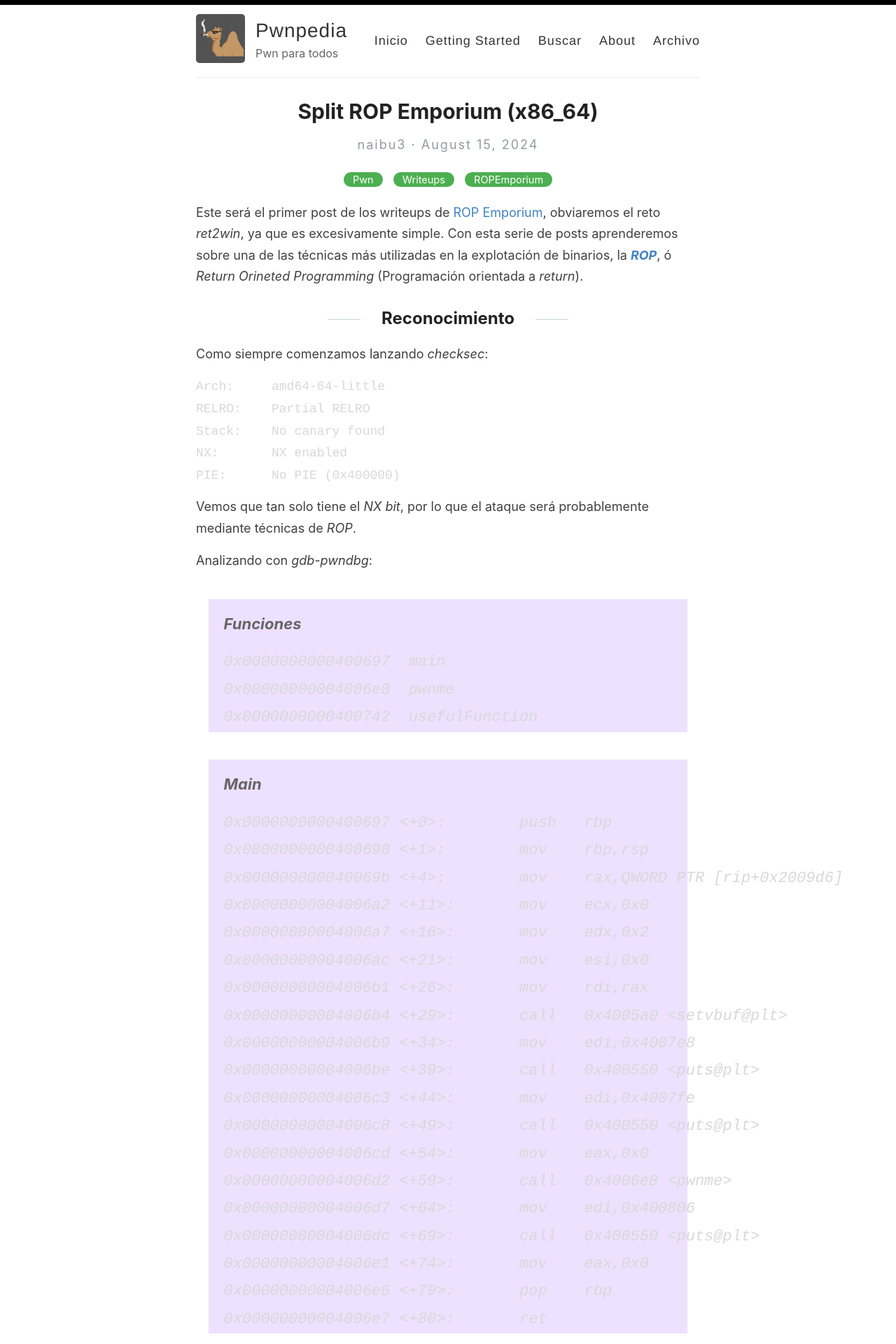
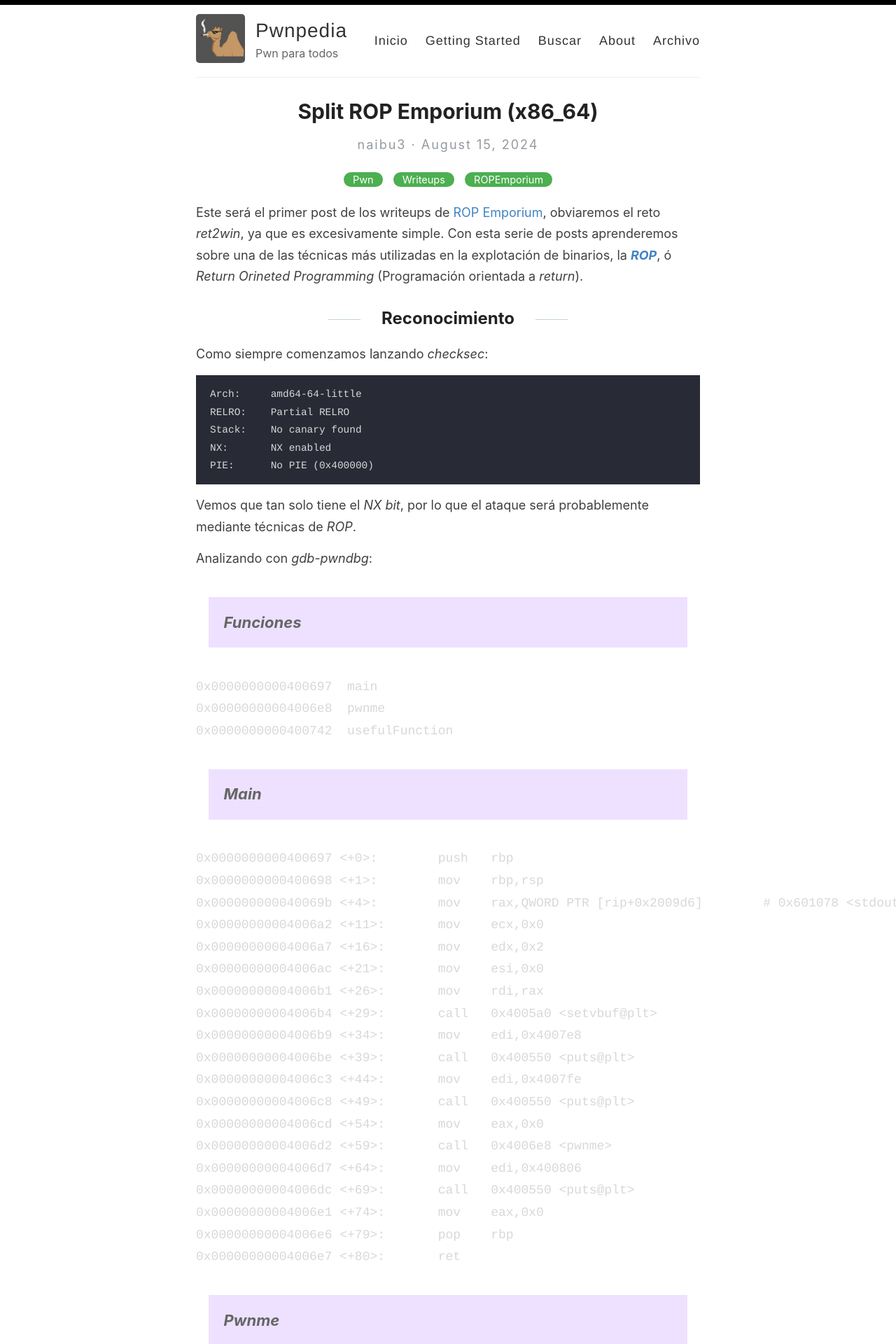
Before and after one commit to naibu3/naibu3.github.io, a Jekyll site: the page built from _posts/2024-08-15-Split-ROP-Emporium.md, in a window 1280 px wide. Shown: the top 1920 px of the page at 70% size. Built offline with Jekyll 4.4.1, drawn with Linux system fonts in a browser that asks for light colours; comment, search, counter and statistics services are not loaded.

Commit message:
test codeboxes

````diff
--- a/_posts/2024-08-15-Split-ROP-Emporium.md
+++ b/_posts/2024-08-15-Split-ROP-Emporium.md
@@ -13,7 +13,7 @@ excesivamente simple. Con esta serie de posts aprenderemos sobre una de las téc
 
 Como siempre comenzamos lanzando *checksec*:
 
-```checksec
+```
 Arch:     amd64-64-little
 RELRO:    Partial RELRO
 Stack:    No canary found
@@ -26,6 +26,7 @@ Vemos que tan solo tiene el *NX bit*, por lo que el ataque será probablemente m
 Analizando con *gdb-pwndbg*:
 
 > **Funciones**
+
 ```gdb
 0x0000000000400697  main
 0x00000000004006e8  pwnme
@@ -33,6 +34,7 @@ Analizando con *gdb-pwndbg*:
 ```
 
 > **Main**
+
 ```gdb
 0x0000000000400697 <+0>:	push   rbp
 0x0000000000400698 <+1>:	mov    rbp,rsp
@@ -56,6 +58,7 @@ Analizando con *gdb-pwndbg*:
 ```
 
 > **Pwnme**
+
 ```gdb
 0x00000000004006e8 <+0>:	push   rbp
 0x00000000004006e9 <+1>:	mov    rbp,rsp
@@ -83,6 +86,7 @@ Analizando con *gdb-pwndbg*:
 ```
 
 > **UsefulFunction**
+
 ```gdb
 0x0000000000400742 <+0>:	push   rbp
 0x0000000000400743 <+1>:	mov    rbp,rsp
````
